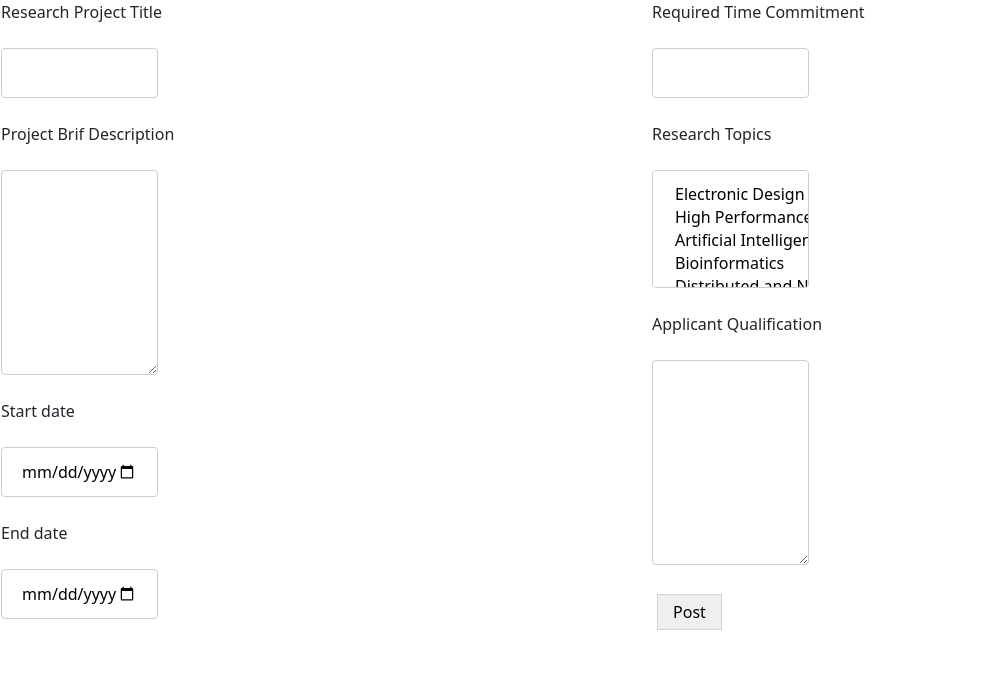
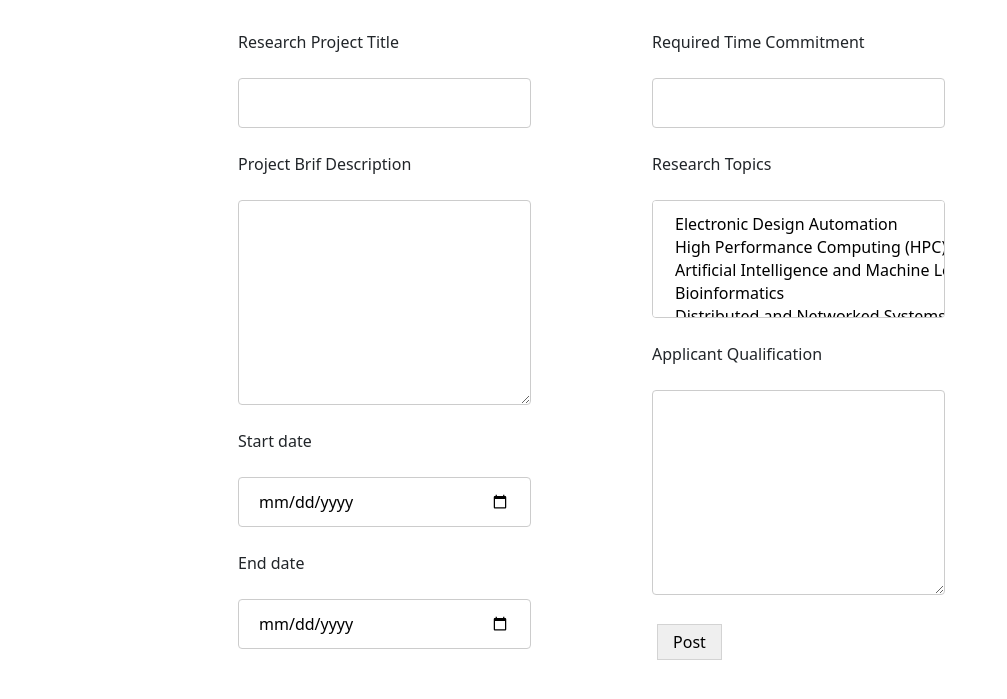
Before and after one commit to box-lin/researchnetwork, a Flask app: page /newPost in a window 1280 px wide. Shown: the part 53-752 px from the top of the page, without its empty margins (0-1007 px from the left). Run offline with Flask 2, Linux system fonts and the light colour scheme; a user stored in the database is signed in; data comes from the database, SQL or seed files in the repository; both versions use the stored data as it was after the commit; some libraries are stand-ins or nearby versions.

Commit message:
fix ui part in faculty new post page
fix ui part in faculty new post page

```diff
--- a/app/View/templates/newPost.html
+++ b/app/View/templates/newPost.html
@@ -5,10 +5,26 @@
     window.onload = f_post_new_position_active();
 </script>
 
+<style>
+    .formtitle {
+        width: 75% !important;
+    }
+
+    .formbody {
+        width: 75% !important;
+    }
+</style>
+
+<div class="mt30"></div>
 <div class="newpost">
     <form action="" method="POST">
         {{form.hidden_tag()}}
-        <div class="row">
+        <div class="row" style="margin: 0 !important; padding: 0;">
+            <div class="col-md-2">
+
+            </div>
+            <div class="col-md-8">
+                <div class="row" style="margin: 0 !important; padding: 0;">
                     <div class="col-md-6">
                         <p>{{ form.research_title.label }}</p>
                         <p>{{ form.research_title(class="formtitle") }}</p>
@@ -53,6 +69,11 @@
                         <span style="color: red;">[{{error}}]</span> {% endfor %} {{form.submit(class="button")}}
                     </div>
                 </div>
+            </div>
+
+            <div class="col-md-2">
+            </div>
+        </div>
     </form>
 
 </div>
```
Also changed, not shown: researchnetwork.db. Lines whose indentation alone changed are shown as unchanged.
